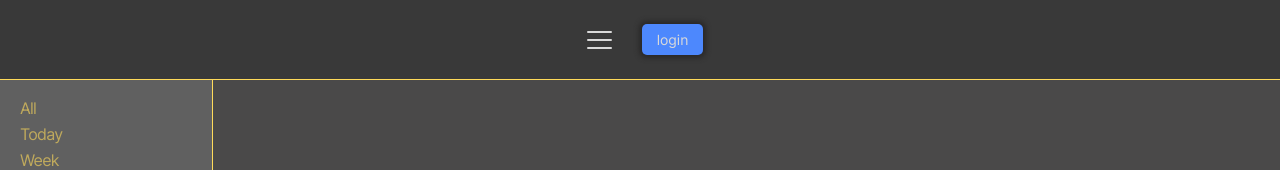
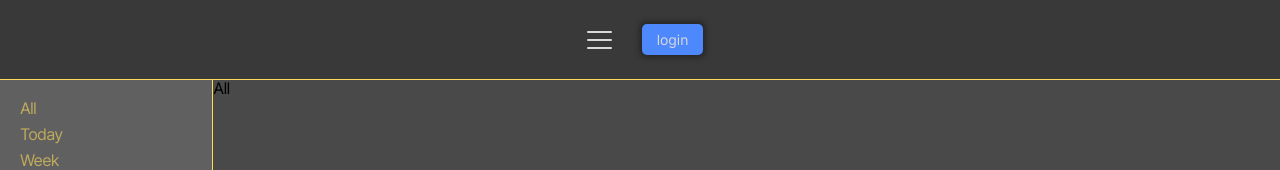
Before and after one commit to j-mcQueen/tasklister, a React (Create React App) app: page / in a window 1280 px wide. Shown: the top 170 px of the page. Built offline with nearby package versions, Linux system fonts and the light colour scheme; the HTML template or start-up script is replaced by a standard one.

Commit message:
Alternate Arena title on project span click

```diff
--- a/src/App.js
+++ b/src/App.js
@@ -10,6 +10,7 @@ function App() {
   const isDesktop = window.matchMedia("(min-width: 1080px)").matches;
   const [isOpen, setIsOpen] = useState(isDesktop);
   const [isActive, setIsActive] = useState(false);
+  const [category, setCategory] = useState("All");
 
   return (
     <div className="App">
@@ -62,9 +63,18 @@ function App() {
         setIsOpen={setIsOpen}
       />
 
-      { isOpen ? <Sidebar/> : <></> }
+      {
+        isOpen
+        ?
+        <Sidebar
+          setCategory={setCategory}
+        />
+        : <></>
+      }
 
-      <Arena/>
+      <Arena
+          category={category}
+      />
       <Footer/>
     </div>
   );
--- a/src/components/arena/Arena.js
+++ b/src/components/arena/Arena.js
@@ -1,7 +1,9 @@
-export default function Arena() {
+export default function Arena({category}) {
     return (
         <div id="arena">
-
+            <h1>
+                {category}
+            </h1>
         </div>
     )
 }
--- a/src/components/sidebar/Categories.js
+++ b/src/components/sidebar/Categories.js
@@ -1,16 +1,22 @@
-export default function Categories() {
+export default function Categories({setCategory}) {
     return (
         <div id="categories">
             <h2>
-                <span className="category">All</span>
+                <span className="category" onClick={() => setCategory("All")}>
+                    All
+                </span>
             </h2>
 
             <h2>
-                <span className="category">Today</span>
+                <span className="category" onClick={() => setCategory("Today")}>
+                    Today
+                </span>
             </h2>
 
             <h2>
-                <span className="category">Week</span>
+                <span className="category" onClick={() => setCategory("Week")}>
+                    Week
+                </span>
             </h2>
         </div>
     )
--- a/src/components/sidebar/Sidebar.js
+++ b/src/components/sidebar/Sidebar.js
@@ -4,10 +4,12 @@ import "./projects.css";
 import Categories from "./Categories";
 import Projects from "./Projects";
 
-export default function Sidebar() {
+export default function Sidebar({setCategory}) {
     return (
         <div id="sidebar">
-            <Categories/>
+            <Categories
+                setCategory={setCategory}
+            />
             <Projects/>
         </div>
     )
```
Also changed, not shown: 1 other file (tests, documents, lock files or other folders).
